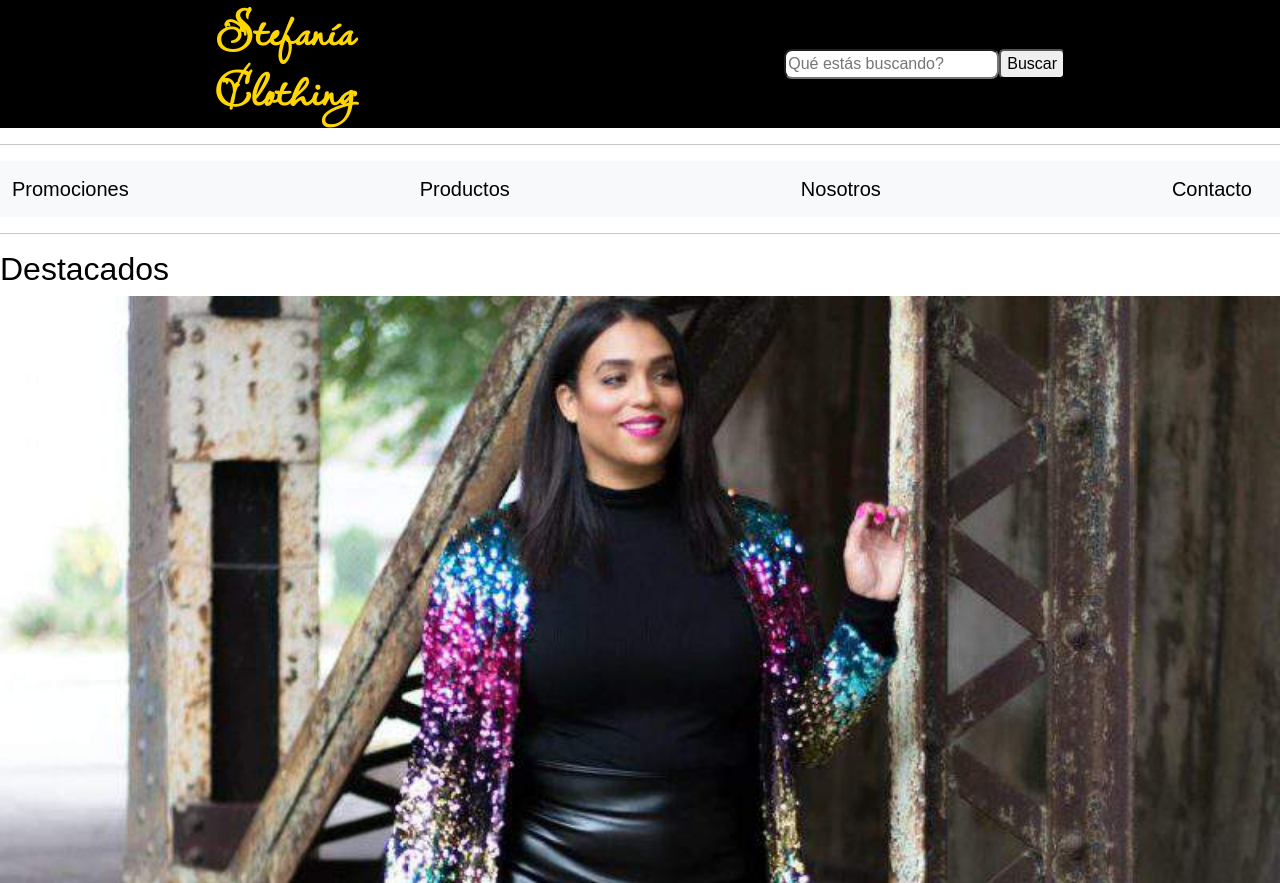
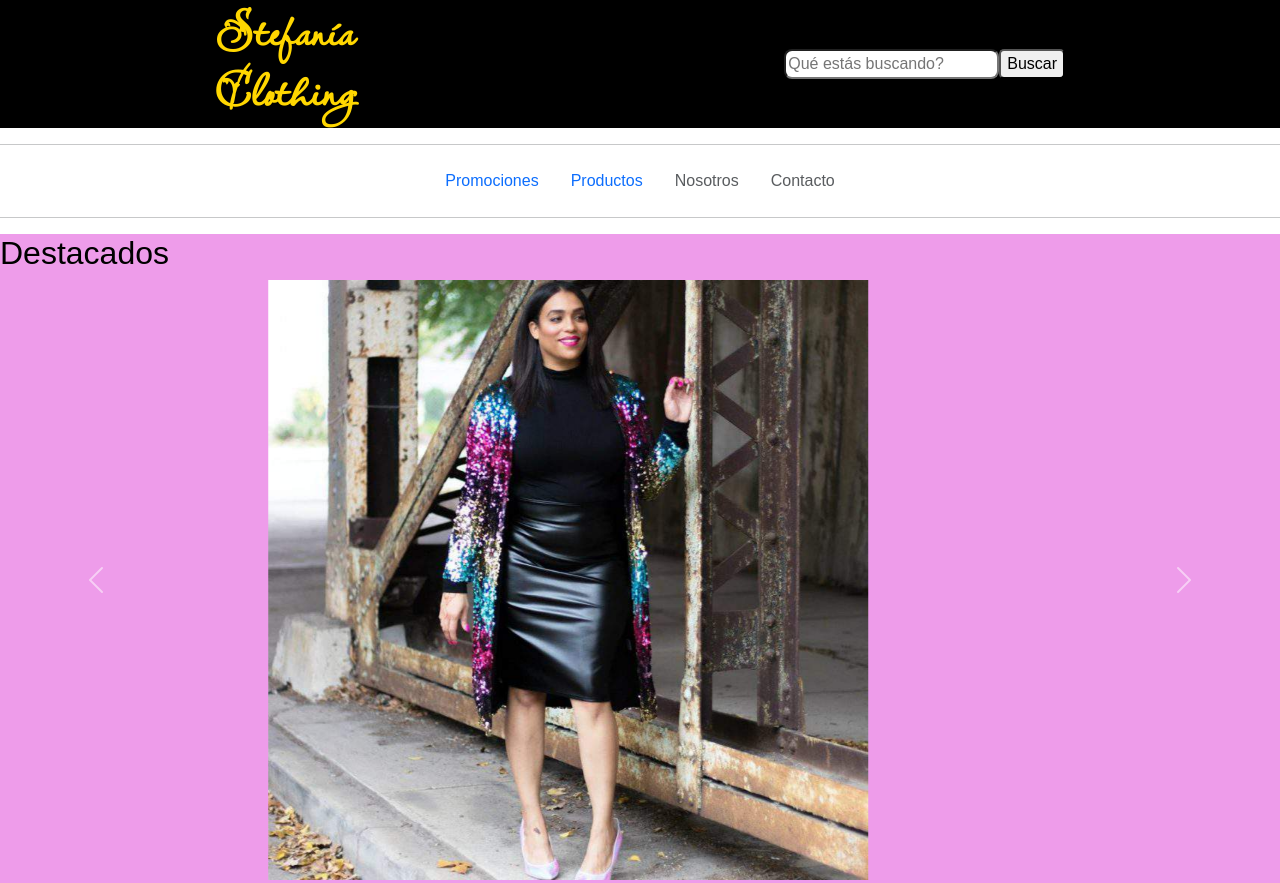
Before and after one commit to FedeRossotto/PFRossotto, a plain HTML site: page index.html in a window 1280 px wide. Shown: the top 883 px of the page. Drawn offline with Linux system fonts and the light colour scheme.

Commit message:
Hasta donde pude llegar

```diff
--- a/css/style.css
+++ b/css/style.css
@@ -34,15 +34,25 @@ h1 {color: gold;
 
 button {border-radius: 5px;}
 
+nav .navbar {display: flex;
+    align-items: flex-end;
+    justify-content: center;
+    background-color: blue; }
+
+.principal {background-color: rgb(238, 156, 234);}
+
+.carousel-inner > .carousel-item> img {
+    object-fit: scale-down;
+    height: 75vh;
+    width: 100%;
+  }
+
+
 .novedades {
     width: 50%;
 }
-nav {display: flex;
-align-items: flex-end;
-justify-content: space-evenly;
-padding-left: 10%;
-padding-right: 10%;
-}
+
+
 
 section
 
--- a/index.html
+++ b/index.html
@@ -33,18 +33,33 @@
         <a href="contacto.html">Contacto</a>
     </nav> -->
 
-    <nav class="navbar sticky-top bg-body-tertiary">
+<!--     <nav class="navbar sticky-top bg-body-tertiary">
         <div class="container-fluid">
           <a class="navbar-brand" href="./promociones.html">Promociones</a>
           <a class="navbar-brand" href="./productos.html">Productos</a>
           <a class="navbar-brand" href="./nosotros.html">Nosotros</a>
           <a class="navbar-brand" href="./contacto.html">Contacto</a>
         </div>
-    </nav>
+    </nav> -->
+
+    <ul class="nav justify-content-center">
+      <li class="nav-item">
+        <a class="nav-link" href="./promociones.html">Promociones</a>
+      </li>
+      <li class="nav-item">
+        <a class="nav-link" href="./productos.html">Productos</a>
+      </li>
+      <li class="nav-item">
+        <a class="nav-link disabled" href="./nosotros.html">Nosotros</a>
+      </li>
+      <li class="nav-item">
+        <a class="nav-link disabled" href="./contacto.html">Contacto</a>
+      </li>
+    </ul>
 
     <hr>
 
-    <section>
+    <section class="principal">
 
             <h2>Destacados</h2>
 
@@ -52,23 +67,23 @@
             <img src="./imagenes/generica.jpg" alt="Imagen genérica para tienda de ropa" width="25%">
             <img src="./imagenes/generica.jpg" alt="Imagen genérica para tienda de ropa" width="25%"> -->
 
-            <div id="carouselExample" class="carousel slide">
+            <div id="carouselExampleRide" class="carousel slide" data-bs-ride="carousel">
               <div class="carousel-inner">
                 <div class="carousel-item active">
-                    <img src="./imagenes/generica 2.jpg" class="d-block w-100" alt="generica" width="25%">
+                  <img src="./imagenes/generica 2.jpg" class="d-block w-100" alt="...">
                 </div>
                 <div class="carousel-item">
-                    <img src="./imagenes/generica3.jpg" class="d-block w-100" alt="generica" width="25%">
+                  <img src="./imagenes/generica3.jpg" class="d-block w-100" alt="...">
                 </div>
                 <div class="carousel-item">
-                    <img src="./imagenes/generica 4.jpg" class="d-block w-100" alt="generica" width="25%">
+                  <img src="./imagenes/generica 4.jpg" class="d-block w-100" alt="...">
                 </div>
               </div>
-                <button class="carousel-control-prev" type="button" data-bs-target="#carouselExample" data-bs-slide="prev">
+              <button class="carousel-control-prev" type="button" data-bs-target="#carouselExampleRide" data-bs-slide="prev">
                 <span class="carousel-control-prev-icon" aria-hidden="true"></span>
                 <span class="visually-hidden">Previous</span>
               </button>
-                <button class="carousel-control-next" type="button" data-bs-target="#carouselExample" data-bs-slide="next">
+              <button class="carousel-control-next" type="button" data-bs-target="#carouselExampleRide" data-bs-slide="next">
                 <span class="carousel-control-next-icon" aria-hidden="true"></span>
                 <span class="visually-hidden">Next</span>
               </button>
```
Lines whose indentation alone changed are shown as unchanged.
